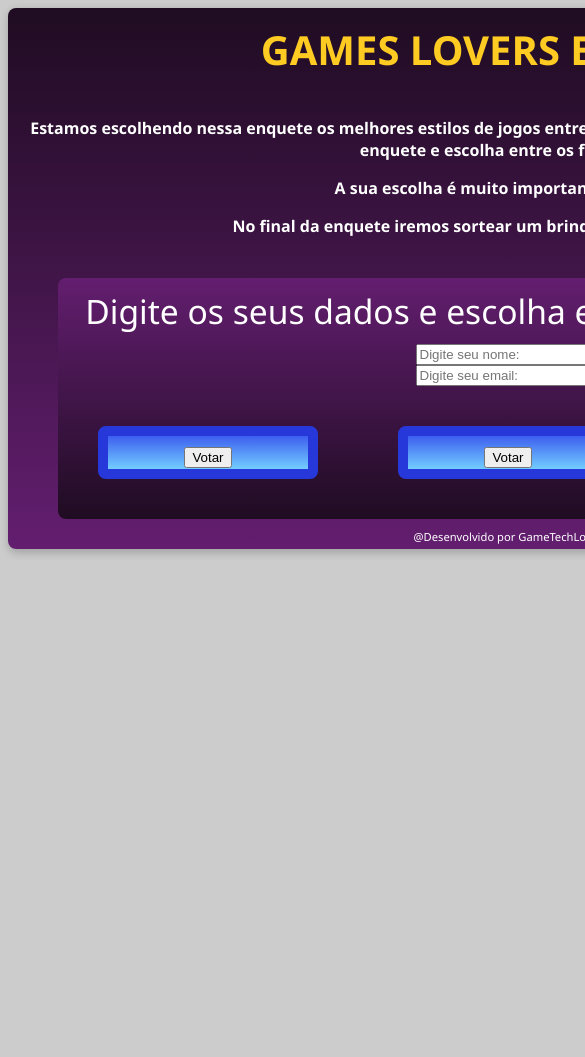
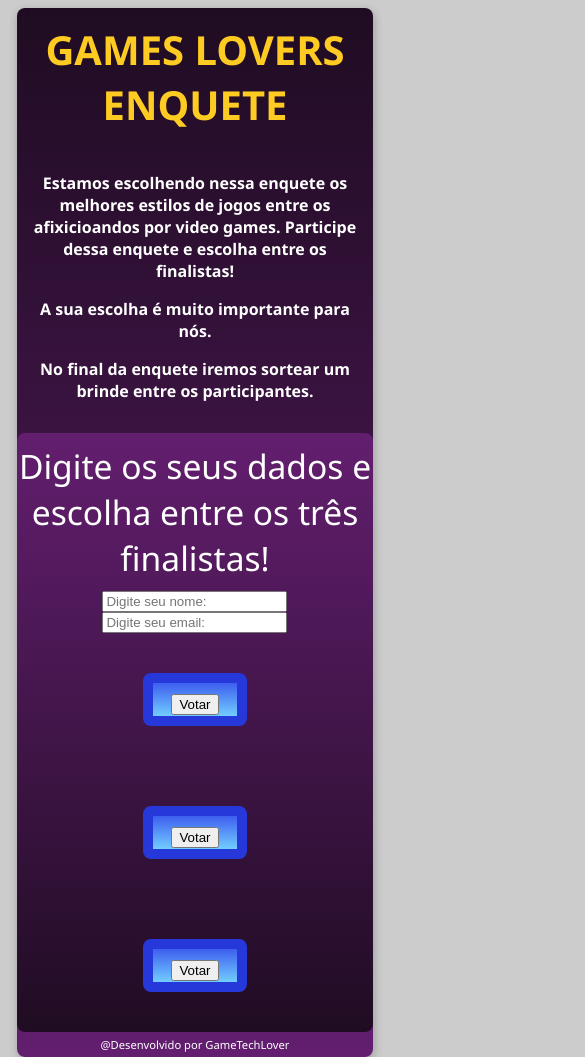
Before and after one commit to douglasrcunha/bootcamp-devjr-modulo-02-Projeto-do-Capitulo, a plain HTML site: page index.html in a window 390 px wide. Shown: the top 1057 px of the page, 585 px wide, since content can reach past the window. Before the commit the page ends 844 px from the top, so only its background shows below. Drawn offline with Linux system fonts and the light colour scheme.

Commit message:
closes #7 - Making the website responsive

```diff
--- a/style.css
+++ b/style.css
@@ -94,3 +94,31 @@ body{
     margin: 5px;
     font-size: 0.7rem;
  }
+
+ @media screen and (max-width: 999px){
+    html{
+        font-size: 1rem;
+    }
+
+    .form-choices{
+        width: 100%;
+        margin: auto;
+    }
+
+    .box{
+       flex-direction: column;
+       align-items: center;
+   }
+
+    .col-1, .col-2, .col-3{
+        width: 57%;
+    }
+
+    .container{
+        width: 95%;
+    }
+
+    .header{
+       padding: 0.9rem;
+    }
+}
```
